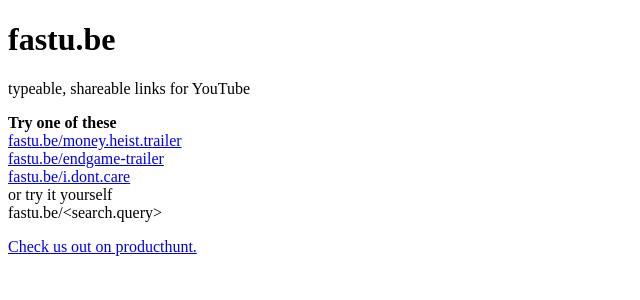
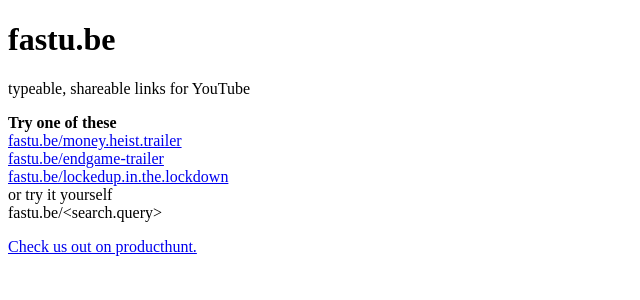
Before and after one commit to AdeshAtole/fastu.be, a Flask app: page / in a window 1280 px wide. Shown: the top 300 px of the page, without its empty margins (0-640 px from the left). Run offline with Flask 2, Linux system fonts and the light colour scheme.

Commit message:
Lockedup

```diff
--- a/templates/index.html
+++ b/templates/index.html
@@ -15,7 +15,7 @@
             <div><b>Try one of these</b></div>
             <div><a href="http://fastu.be/money.heist.trailer" target="_blank">fastu.be/money.heist.trailer</a></div>
             <div><a href="http://fastu.be/endgame-trailer" target="_blank">fastu.be/endgame-trailer</a></div>
-            <div><a href="http://fastu.be/i.dont.care" target="_blank">fastu.be/i.dont.care</a></div>
+            <div><a href="http://fastu.be/lockedup.in.the.lockdown" target="_blank">fastu.be/lockedup.in.the.lockdown</a></div>
             <div>or try it yourself</div>
 	        <div>fastu.be/&ltsearch.query&gt</div>
         </p>
```
